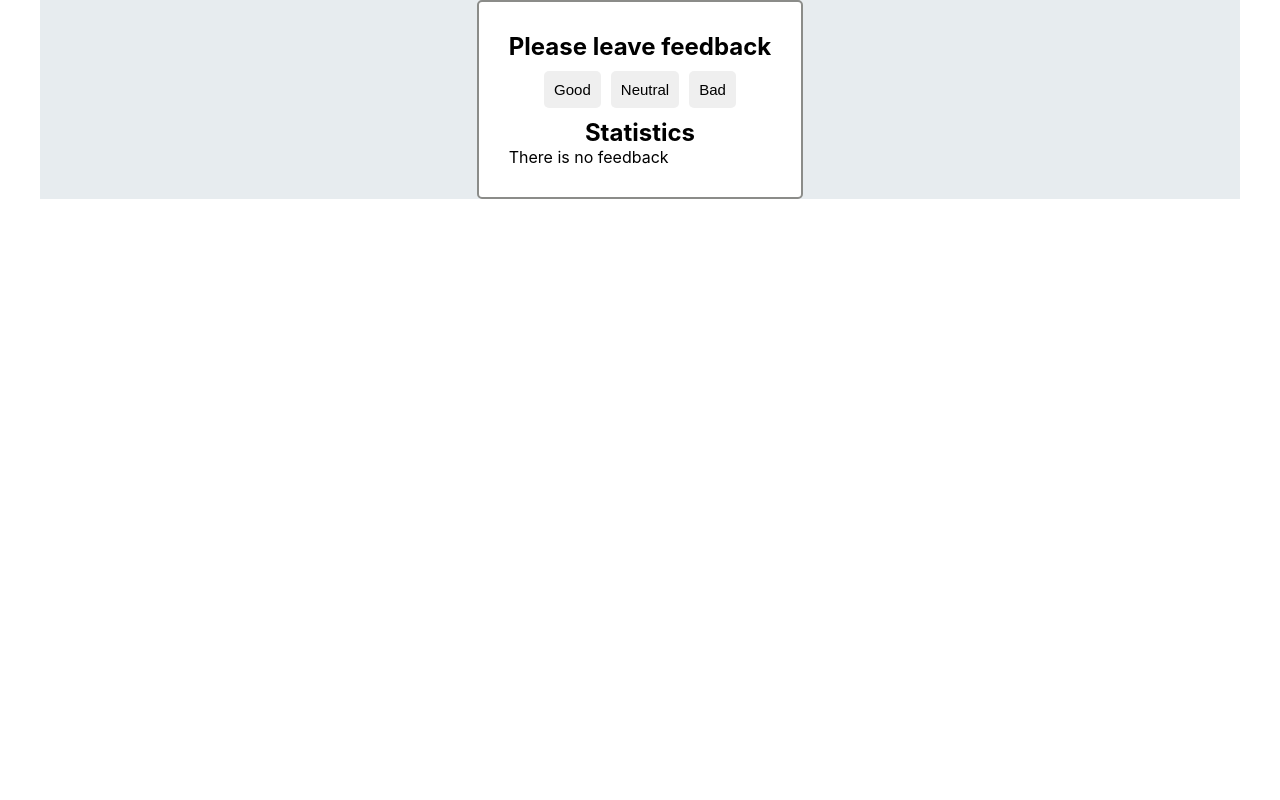
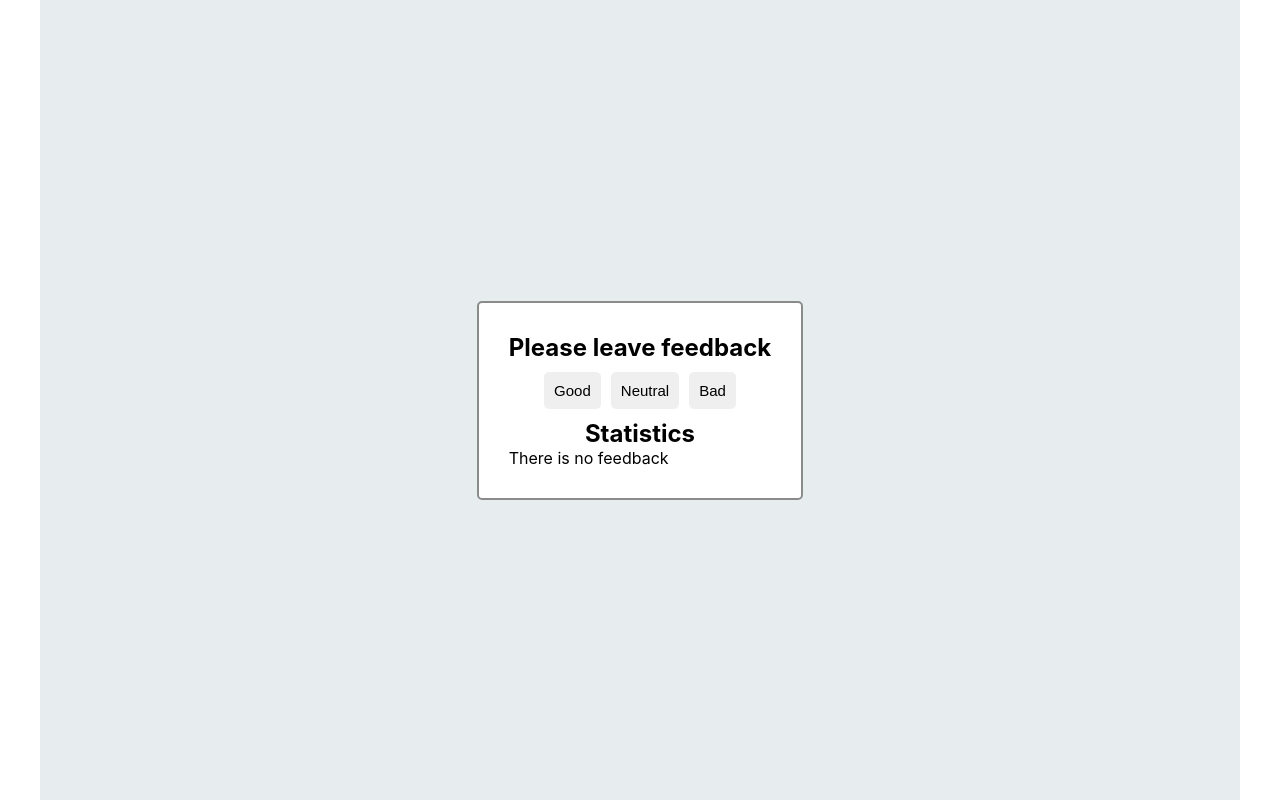
Before and after one commit to marlenaduleba/goit-react-hw-02-feedback, a React (Create React App) app: page / in a window 1280 px wide. Built offline with nearby package versions, Linux system fonts and the light colour scheme.

Commit message:
height changed

```diff
--- a/src/components/Container/Container.module.css
+++ b/src/components/Container/Container.module.css
@@ -1,10 +1,10 @@
 .container {
   display: flex;
-  flex-direction: column;
   align-items: center;
   justify-content: center;
 
   max-width: 1170px;
+  height: 100vh;
   margin-left: auto;
   margin-right: auto;
   padding-left: 15px;
```
